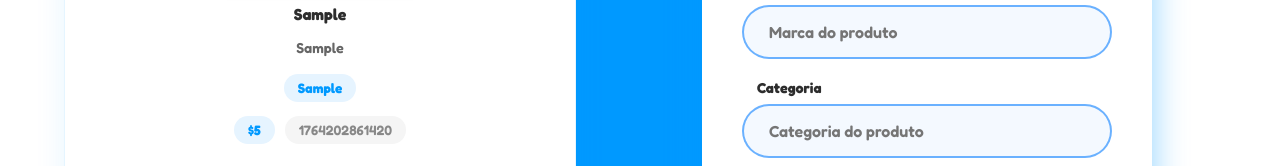
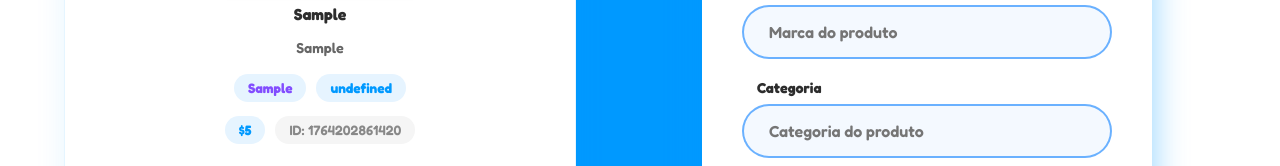
Before and after one commit to olivdmt/fluxAPI, a plain HTML site: page products/products.html in a window 1280 px wide. Both pictures are taken after typing "Sample", "Sample", "5", "Sample", "Sample" into the empty fields and a click on the input "Enviar". Shown: the part 616-782 px from the top of the page. Drawn offline with Linux system fonts and the light colour scheme; no server answers.

Commit message:
Update...

```diff
--- a/assets/css/style.css
+++ b/assets/css/style.css
@@ -521,6 +521,14 @@ h1 {
     font-size: 0.85rem;
 }
 
+.brandcategory {
+    display: flex;
+    gap: 10px;
+    border-radius: 20px;
+    font-weight: bold;
+    font-size: 0.85rem;
+}
+
 .category {
     background-color: #e6f4ff;
     color: var(--btn);
@@ -529,6 +537,15 @@ h1 {
     font-weight: bold;
     font-size: 0.85rem;
 
+}
+
+.brand {
+    background-color: #e6f4ff;
+    color: #824dff;
+    padding: 6px 14px;
+    border-radius: 20px;
+    font-weight: bold;
+    font-size: 0.85rem;
 }
 
 .badge-value {
--- a/products/products.js
+++ b/products/products.js
@@ -62,11 +62,14 @@ function renderizarTela() {
 
                 <h3 class="card-title">${produtos.title}</h3>
                 <p class="card-description"> ${produtos.description} </p>
-                <p class="category">${produtos.brand}</p>
+                <div class="brandcategory">
+                <p class="brand">${produtos.brand}</p>
+                <p class="category">${produtos.category}</p>
+                </div>
 
                 <div class="card-badges">
                     <span class="badge-value"> $${produtos.price}</span>
-                    <span class="badge-id"> ${produtos.id}</span>
+                    <span class="badge-id"> ID: ${produtos.id}</span>
                 </div>
 
                 <button class="btn-delete-card" onclick="removerProduto(${produtos.id})">
--- a/users/users.js
+++ b/users/users.js
@@ -3,7 +3,7 @@ const input_nome = document.querySelector('#nome');
 const input_sobrenome = document.querySelector('#sobrenome');
 const input_email = document.querySelector('#email');
 const input_idade = document.querySelector('#idade');
-const input_imagem = document.querySelector('#imagem'); // NOVO: Seletor da imagem
+const input_imagem = document.querySelector('#imagem');
 const btnEnviar = document.querySelector('#btn-enviar');
 const listaElemento = document.querySelector('#lista-usuarios');
 
@@ -112,7 +112,6 @@ btnEnviar.addEventListener('click', async (event) => {
         mensagemErroSobrenome.style.color = 'red';
         temErro = true;
     } else {
-        // 2. CORREÇÃO: Usar .textContent, não reatribuir a variável
         mensagemErroSobrenome.textContent = '';
     }
 
```
